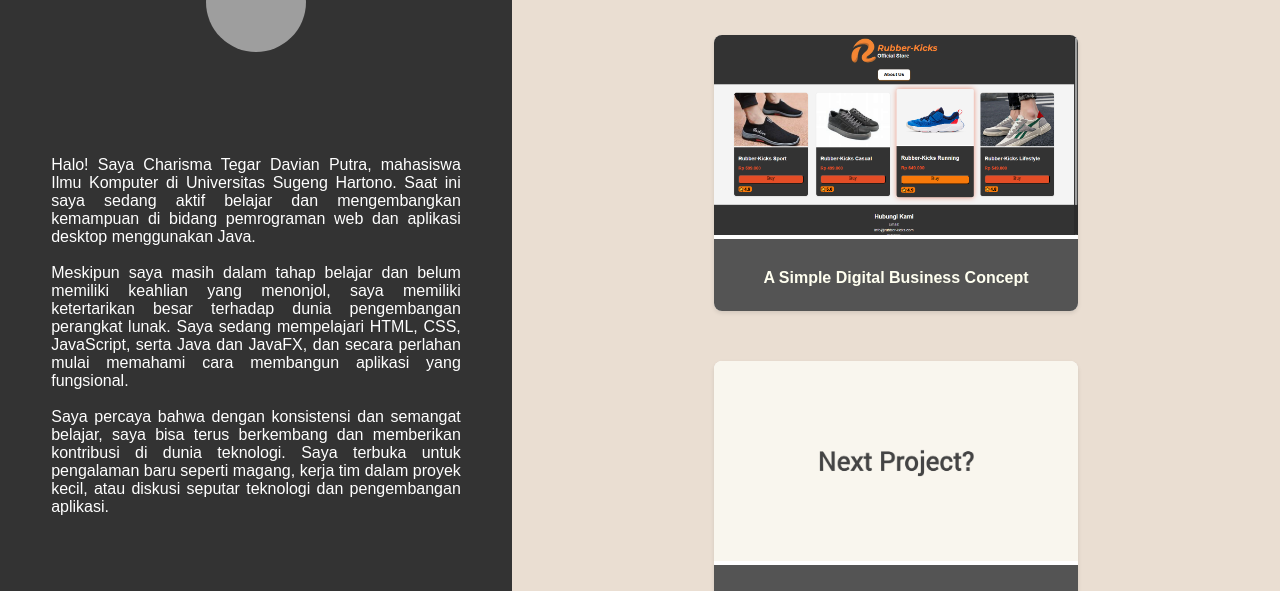
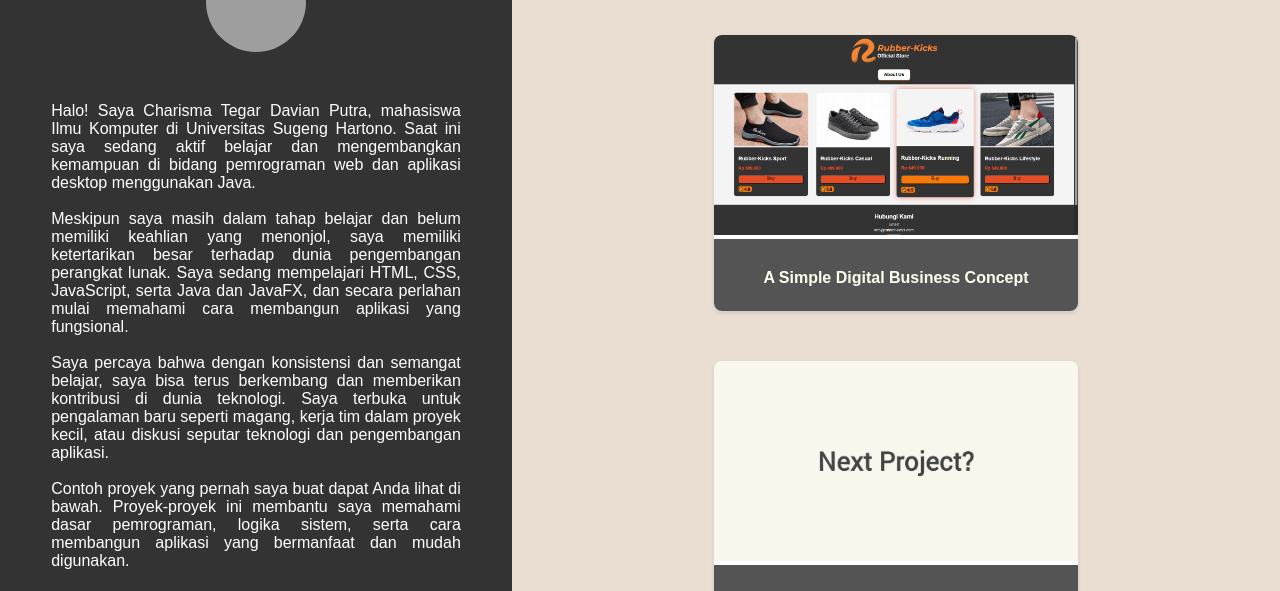
Before and after one commit to DvianZ/Portofolio, a plain HTML site: page index.html in a window 1280 px wide. Shown: the part 93-684 px from the top of the page. Drawn offline with Linux system fonts and the light colour scheme; grey boxes are pictures that could not be loaded.

Commit message:
Update index.html

```diff
--- a/index.html
+++ b/index.html
@@ -15,7 +15,8 @@
             <div class="profile">
                 <p class="about">Halo! Saya Charisma Tegar Davian Putra, mahasiswa Ilmu Komputer di Universitas Sugeng Hartono. Saat ini saya sedang aktif belajar dan mengembangkan kemampuan di bidang pemrograman web dan aplikasi desktop menggunakan Java.<br><br>
                 Meskipun saya masih dalam tahap belajar dan belum memiliki keahlian yang menonjol, saya memiliki ketertarikan besar terhadap dunia pengembangan perangkat lunak. Saya sedang mempelajari HTML, CSS, JavaScript, serta Java dan JavaFX, dan secara perlahan mulai memahami cara membangun aplikasi yang fungsional.<br><br>
-                Saya percaya bahwa dengan konsistensi dan semangat belajar, saya bisa terus berkembang dan memberikan kontribusi di dunia teknologi. Saya terbuka untuk pengalaman baru seperti magang, kerja tim dalam proyek kecil, atau diskusi seputar teknologi dan pengembangan aplikasi.
+                Saya percaya bahwa dengan konsistensi dan semangat belajar, saya bisa terus berkembang dan memberikan kontribusi di dunia teknologi. Saya terbuka untuk pengalaman baru seperti magang, kerja tim dalam proyek kecil, atau diskusi seputar teknologi dan pengembangan aplikasi.<br><br>
+                Contoh proyek yang pernah saya buat dapat Anda lihat di bawah. Proyek-proyek ini membantu saya memahami dasar pemrograman, logika sistem, serta cara membangun aplikasi yang bermanfaat dan mudah digunakan.
                 </p>
             </div>
             <div class="contact">
```
